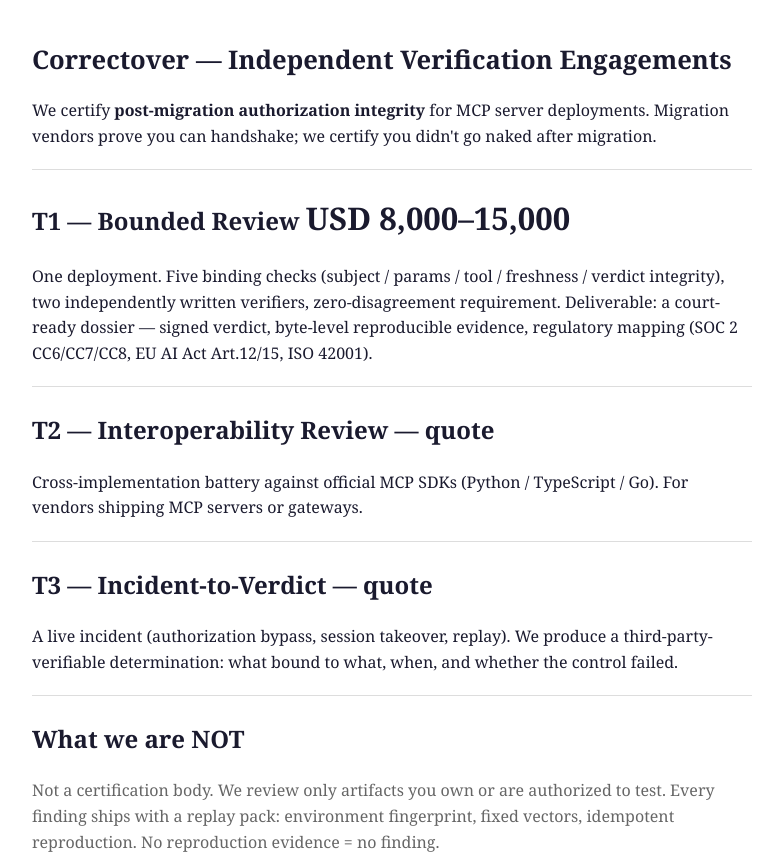
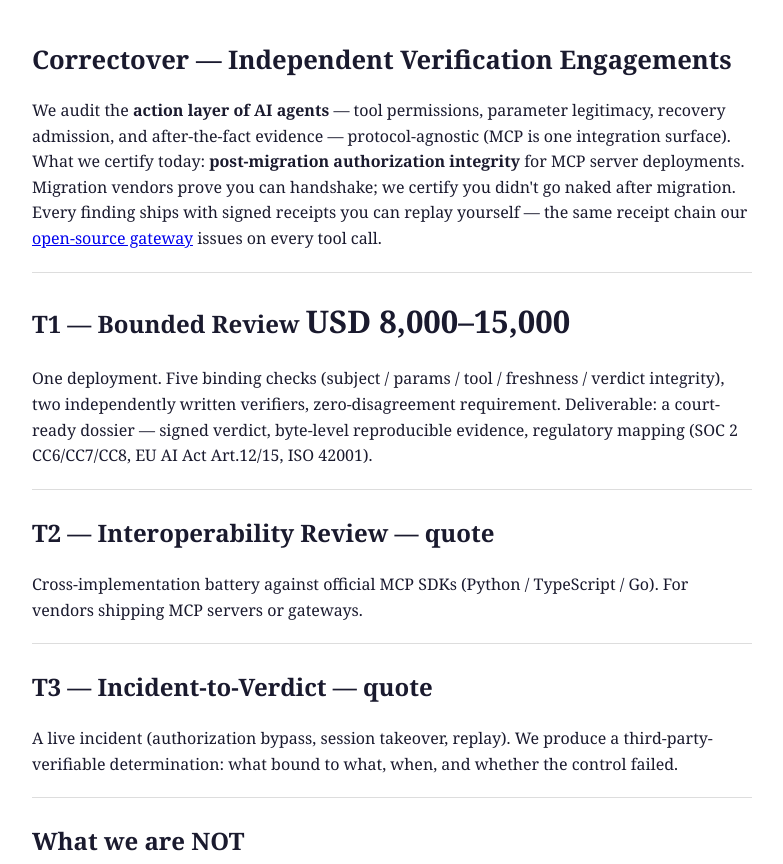
Before and after one commit to DSHCorrectover/correctover-recovery-admission, a website: page docs/services.html in a window 1280 px wide. Shown: the top 864 px of the page, without its empty margins (248-1031 px from the left). Drawn offline with Linux system fonts and the light colour scheme.

Commit message:
v20 positioning: AI Agent action-layer audit, MCP as one surface; link NB gateway

```diff
--- a/docs/services.html
+++ b/docs/services.html
@@ -1,6 +1,6 @@
 <!DOCTYPE html><html lang="en"><head><meta charset="utf-8"><title>Correctover — Independent Verification Engagements</title><meta name="viewport" content="width=device-width,initial-scale=1"><style>body{font-family:Georgia,serif;max-width:720px;margin:40px auto;padding:0 20px;line-height:1.6;color:#1a1a2e}h1{font-size:1.6em}h2{border-top:1px solid #ddd;padding-top:1em}.price{font-size:1.3em;font-weight:bold}.not{color:#666}.cta{background:#1a1a2e;color:#fff;padding:12px 20px;display:inline-block;text-decoration:none;margin-top:8px}code{background:#f4f4f4;padding:2px 5px}</style></head><body>
 <h1>Correctover — Independent Verification Engagements</h1>
-<p>We certify <strong>post-migration authorization integrity</strong> for MCP server deployments. Migration vendors prove you can handshake; we certify you didn't go naked after migration.</p>
+<p>We audit the <strong>action layer of AI agents</strong> — tool permissions, parameter legitimacy, recovery admission, and after-the-fact evidence — protocol-agnostic (MCP is one integration surface). What we certify today: <strong>post-migration authorization integrity</strong> for MCP server deployments. Migration vendors prove you can handshake; we certify you didn't go naked after migration. Every finding ships with signed receipts you can replay yourself — the same receipt chain our <a href="https://github.com/DSHCorrectover/neuralbridge">open-source gateway</a> issues on every tool call.</p>
 <h2>T1 — Bounded Review <span class="price">USD 8,000–15,000</span></h2>
 <p>One deployment. Five binding checks (subject / params / tool / freshness / verdict integrity), two independently written verifiers, zero-disagreement requirement. Deliverable: a court-ready dossier — signed verdict, byte-level reproducible evidence, regulatory mapping (SOC 2 CC6/CC7/CC8, EU AI Act Art.12/15, ISO 42001).</p>
 <h2>T2 — Interoperability Review — quote</h2>
```
